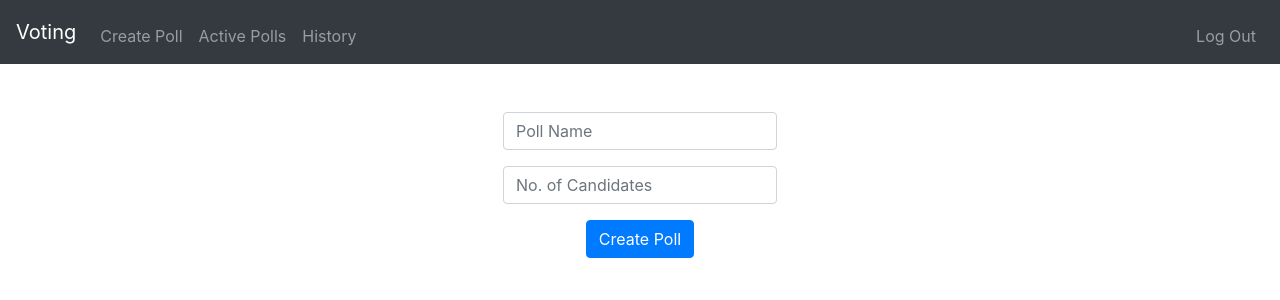
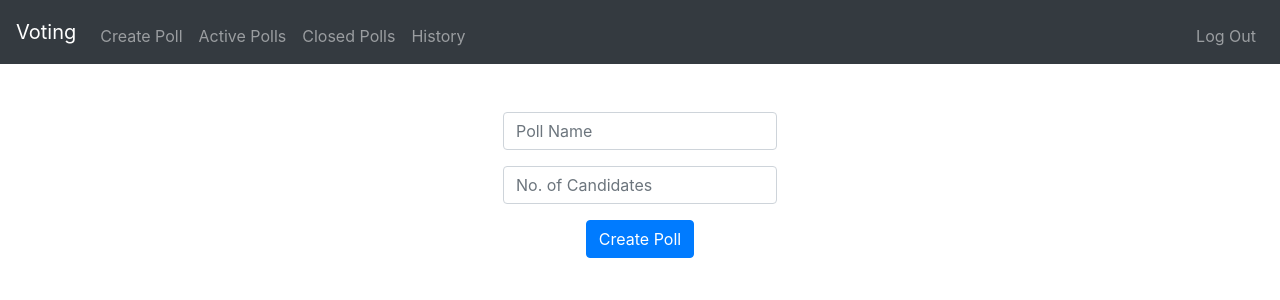
Before and after one commit to MapleLeaves-7/CS50-2021-Vote, a Flask app: page /create-poll in a window 1280 px wide. Shown: the top 300 px of the page. Run offline with Flask 2, Linux system fonts and the light colour scheme; a user stored in the database is signed in.

Commit message:
Add closed polls

```diff
--- a/website/templates/layout.html
+++ b/website/templates/layout.html
@@ -55,6 +55,8 @@
                            href="/create-poll">Create Poll</a></li>
                     <li class="nav-item"><a class="nav-link"
                            href="/active-polls">Active Polls</a></li>
+                    <li class="nav-item"><a class="nav-link"
+                           href="/closed-polls">Closed Polls</a></li>
                     <li class="nav-item"><a class="nav-link"
                            href="/history">History</a></li>
                 </ul>
```
